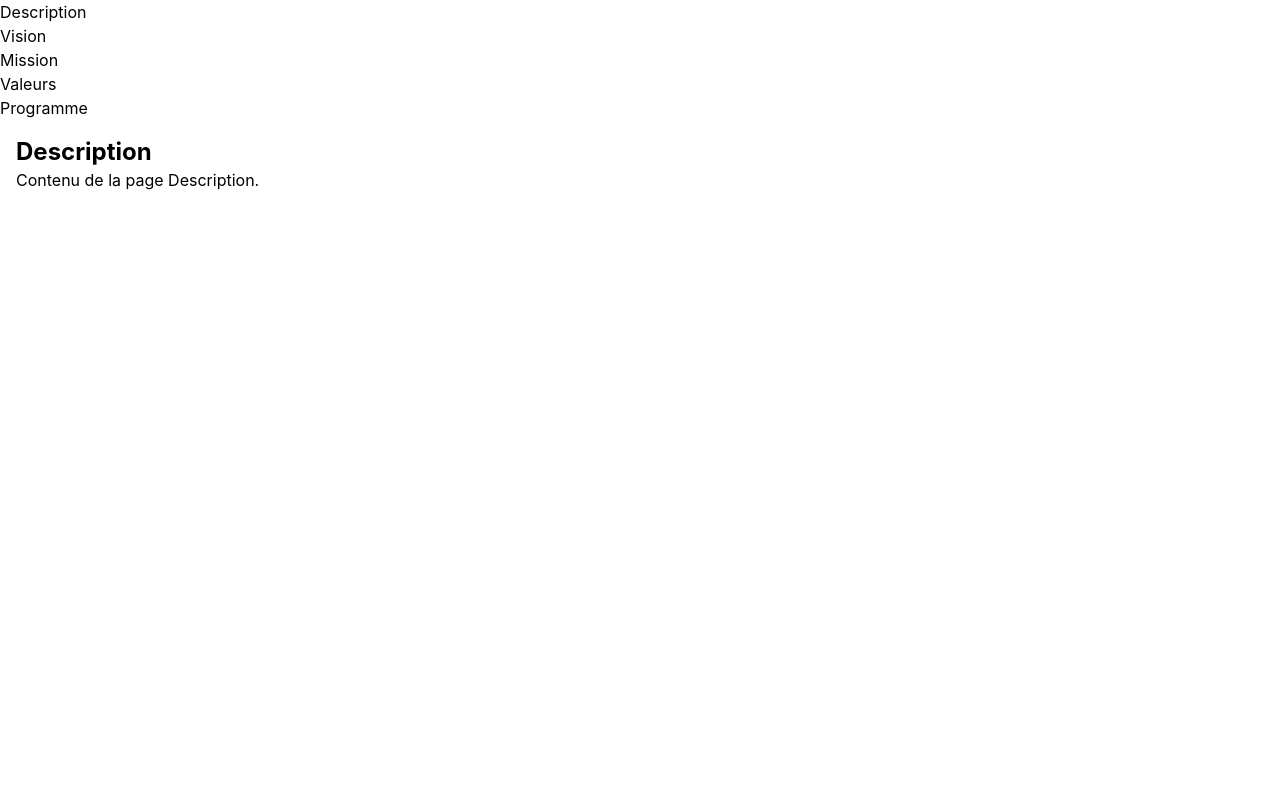
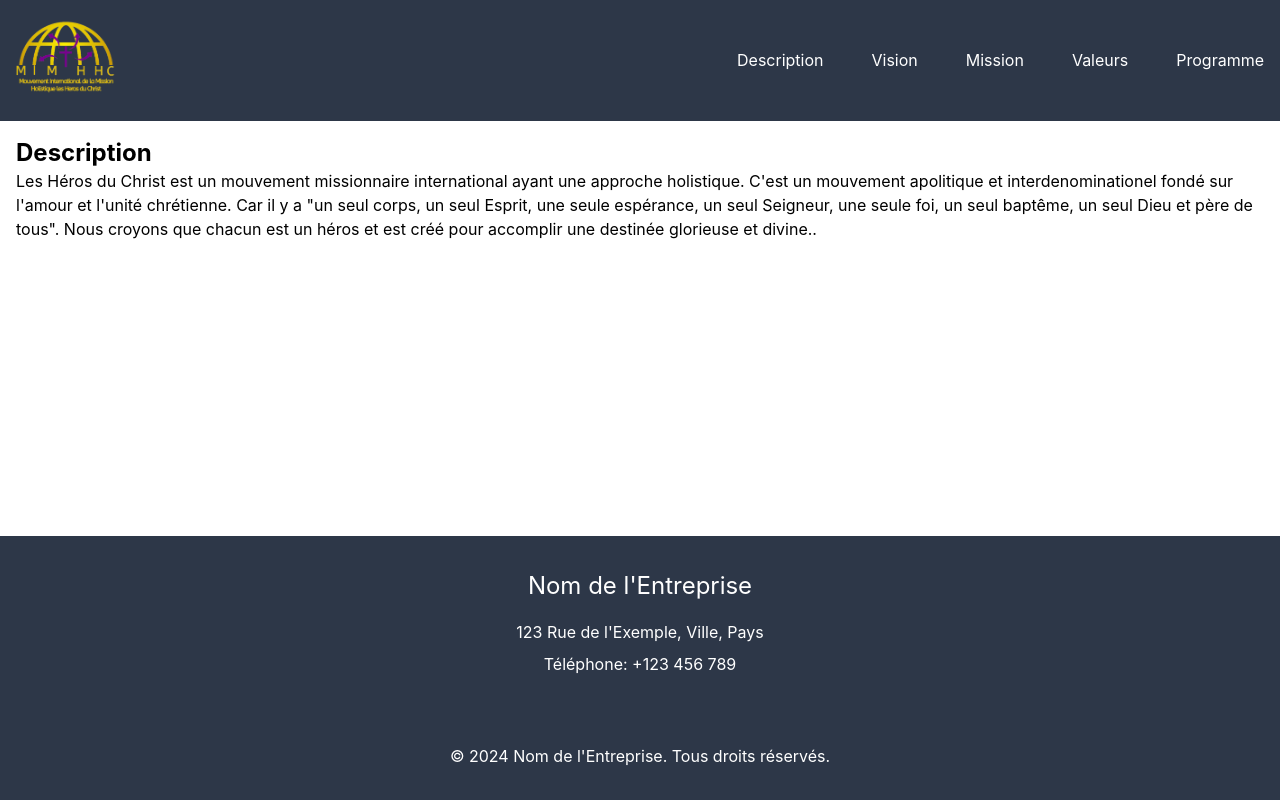
Before and after one commit to DavidAllakedet/mimhhc, a React (Create React App) app: page / in a window 1280 px wide. Built offline with nearby package versions, Linux system fonts and the light colour scheme.

Commit message:
ceation des autres pages

```diff
--- a/package.json
+++ b/package.json
@@ -10,6 +10,7 @@
     "react-dom": "^18.3.1",
     "react-router-dom": "^6.24.1",
     "react-scripts": "5.0.1",
+    "sass": "^1.77.6",
     "tailwindcss": "^3.4.4",
     "web-vitals": "^2.1.4"
   },
--- a/src/App.js
+++ b/src/App.js
@@ -1,6 +1,8 @@
-// src/App.js
+// App.js
 import React from 'react';
 import { BrowserRouter as Router, Route, Routes } from 'react-router-dom';
+import Header from './components/header/Header';  // Vérifiez l'importation du composant Header
+import Footer from './components/footer/Footer';  // Vérifiez l'importation du composant Footer
 import Description from './pages/Description';
 import Vision from './pages/Vision';
 import Mission from './pages/Mission';
@@ -11,15 +13,7 @@ function App() {
     return (
         <Router>
             <div>
-                <nav>
-                    <ul>
-                        <li><a href="/">Description</a></li>
-                        <li><a href="/vision">Vision</a></li>
-                        <li><a href="/mission">Mission</a></li>
-                        <li><a href="/valeurs">Valeurs</a></li>
-                        <li><a href="/programme">Programme</a></li>
-                    </ul>
-                </nav>
+                <Header />
                 <Routes>
                     <Route path="/" element={<Description />} />
                     <Route path="/vision" element={<Vision />} />
@@ -27,6 +21,7 @@ function App() {
                     <Route path="/valeurs" element={<Valeurs />} />
                     <Route path="/programme" element={<Programme />} />
                 </Routes>
+                <Footer />
             </div>
         </Router>
     );
--- /dev/null
+++ b/src/components/footer/Footer.js
@@ -0,0 +1,31 @@
+// src/components/Footer.js
+import React from 'react';
+import './Footer.scss';
+
+const Footer = () => {
+    return (
+        <footer className="footer">
+            <div className="footer-content">
+                <h3>Nom de l'Entreprise</h3>
+                <p>123 Rue de l'Exemple, Ville, Pays</p>
+                <p>Téléphone: +123 456 789</p>
+                <div className="social-links">
+                    <a href="https://facebook.com/example" target="_blank" rel="noopener noreferrer">
+                        <i className="fab fa-facebook"></i>
+                    </a>
+                    <a href="https://twitter.com/example" target="_blank" rel="noopener noreferrer">
+                        <i className="fab fa-twitter"></i>
+                    </a>
+                    <a href="https://linkedin.com/company/example" target="_blank" rel="noopener noreferrer">
+                        <i className="fab fa-linkedin"></i>
+                    </a>
+                </div>
+            </div>
+            <div className="footer-bottom">
+                <p>&copy; {new Date().getFullYear()} Nom de l'Entreprise. Tous droits réservés.</p>
+            </div>
+        </footer>
+    );
+};
+
+export default Footer;
--- /dev/null
+++ b/src/components/footer/Footer.scss
@@ -0,0 +1,42 @@
+/* src/components/Footer.scss */
+.footer {
+    background-color: #2d3748;
+    color: #fff;
+    padding: 2rem;
+    text-align: center;
+    position: absolute;
+    width: 100%;
+    bottom: 0;
+
+    .footer-content {
+        max-width: 800px;
+        margin: 0 auto;
+
+        h3 {
+            font-size: 1.5rem;
+            margin-bottom: 1rem;
+        }
+
+        p {
+            margin: 0.5rem 0;
+        }
+
+        .social-links {
+            margin-top: 1rem;
+
+            a {
+                color: #fff;
+                font-size: 1.5rem;
+                margin-right: 1rem;
+
+                &:hover {
+                    opacity: 0.8;
+                }
+            }
+        }
+    }
+
+    .footer-bottom {
+        margin-top: 1rem;
+    }
+}
--- a/src/components/header.js
+++ /dev/null
@@ -1,21 +0,0 @@
-// src/components/Header.js
-import React from 'react';
-import { Link } from 'react-router-dom';
-
-const Header = () => {
-    return (
-        <header className="bg-gray-800 p-4">
-            <nav>
-                <ul className="flex space-x-4">
-                    <li><Link to="/" className="text-white">Description</Link></li>
-                    <li><Link to="/vision" className="text-white">Vision</Link></li>
-                    <li><Link to="/mission" className="text-white">Mission</Link></li>
-                    <li><Link to="/valeurs" className="text-white">Valeurs</Link></li>
-                    <li><Link to="/programme" className="text-white">Programme</Link></li>
-                </ul>
-            </nav>
-        </header>
-    );
-};
-
-export default Header;
--- /dev/null
+++ b/src/components/header/Header.js
@@ -0,0 +1,26 @@
+// src/components/Header.js
+import React from 'react';
+import { Link } from 'react-router-dom';
+import './Header.scss';
+
+const Header = () => {
+    return (
+        <header>
+            <div>
+
+            </div>
+            <nav>
+            <img src="/logo.png" width="100px" height="100px" alt="Logo" />
+                <ul>
+                    <li><Link to="/">Description</Link></li>
+                    <li><Link to="/vision">Vision</Link></li>
+                    <li><Link to="/mission">Mission</Link></li>
+                    <li><Link to="/valeurs">Valeurs</Link></li>
+                    <li><Link to="/programme">Programme</Link></li>
+                </ul>
+            </nav>
+        </header>
+    );
+};
+
+export default Header;
--- /dev/null
+++ b/src/components/header/Header.scss
@@ -0,0 +1,38 @@
+/* src/components/Header.scss */
+header {
+    background-color: #2d3748;
+    padding: 1rem;
+
+
+
+    nav {
+
+        display: flex;
+        align-items: center;
+        justify-content: space-between;
+
+        img {
+            margin-right: 1rem;
+        }
+        ul {
+            display: flex;
+            flex-direction: row;
+            justify-content: flex-end;
+            gap: 3rem;
+            list-style-type: none;
+            margin: 0;
+            padding: 0;
+
+            li {
+                a {
+                    color: white;
+                    text-decoration: none;
+
+                    &:hover {
+                        color: #ecc94b;
+                    }
+                }
+            }
+        }
+    }
+}
--- a/src/pages/Description.js
+++ b/src/pages/Description.js
@@ -5,7 +5,8 @@ const Description = () => {
     return (
         <div className="p-4">
             <h1 className="text-2xl font-bold">Description</h1>
-            <p>Contenu de la page Description.</p>
+            <p>Les Héros du Christ est un mouvement missionnaire international ayant une approche holistique. C'est un mouvement apolitique et interdenominationel fondé sur l'amour et l'unité chrétienne. Car il y a "un seul corps, un seul Esprit, une seule espérance, un seul Seigneur, une seule foi, un seul baptême, un seul Dieu et père de tous".
+            Nous croyons que chacun est un héros et est créé pour accomplir une destinée glorieuse et divine..</p>
         </div>
     );
 };
--- a/src/pages/Mission.js
+++ b/src/pages/Mission.js
@@ -0,0 +1,14 @@
+// src/pages/Description.js
+import React from 'react';
+
+const Mission = () => {
+    return (
+        <div className="p-4">
+            <h1 className="text-2xl font-bold">Mission</h1>
+            <p>Les Héros du Christ est un mouvement missionnaire international ayant une approche holistique. C'est un mouvement apolitique et interdenominationel fondé sur l'amour et l'unité chrétienne. Car il y a "un seul corps, un seul Esprit, une seule espérance, un seul Seigneur, une seule foi, un seul baptême, un seul Dieu et père de tous".
+            Nous croyons que chacun est un héros et est créé pour accomplir une destinée glorieuse et divine..</p>
+        </div>
+    );
+};
+
+export default Mission;
--- a/src/pages/Programme.js
+++ b/src/pages/Programme.js
@@ -0,0 +1,14 @@
+// src/pages/Description.js
+import React from 'react';
+
+const Programme = () => {
+    return (
+        <div className="p-4">
+            <h1 className="text-2xl font-bold">Programme</h1>
+            <p>Les Héros du Christ est un mouvement missionnaire international ayant une approche holistique. C'est un mouvement apolitique et interdenominationel fondé sur l'amour et l'unité chrétienne. Car il y a "un seul corps, un seul Esprit, une seule espérance, un seul Seigneur, une seule foi, un seul baptême, un seul Dieu et père de tous".
+            Nous croyons que chacun est un héros et est créé pour accomplir une destinée glorieuse et divine..</p>
+        </div>
+    );
+};
+
+export default Programme;
--- a/src/pages/Valeurs.js
+++ b/src/pages/Valeurs.js
@@ -0,0 +1,14 @@
+// src/pages/Description.js
+import React from 'react';
+
+const Valeurs = () => {
+    return (
+        <div className="p-4">
+            <h1 className="text-2xl font-bold">Valeurs</h1>
+            <p>Les Héros du Christ est un mouvement missionnaire international ayant une approche holistique. C'est un mouvement apolitique et interdenominationel fondé sur l'amour et l'unité chrétienne. Car il y a "un seul corps, un seul Esprit, une seule espérance, un seul Seigneur, une seule foi, un seul baptême, un seul Dieu et père de tous".
+            Nous croyons que chacun est un héros et est créé pour accomplir une destinée glorieuse et divine..</p>
+        </div>
+    );
+};
+
+export default Valeurs;
--- a/src/pages/Vision.js
+++ b/src/pages/Vision.js
@@ -0,0 +1,14 @@
+// src/pages/Description.js
+import React from 'react';
+
+const Vision = () => {
+    return (
+        <div className="p-4">
+            <h1 className="text-2xl font-bold">Vision</h1>
+            <p>Les Héros du Christ est un mouvement missionnaire international ayant une approche holistique. C'est un mouvement apolitique et interdenominationel fondé sur l'amour et l'unité chrétienne. Car il y a "un seul corps, un seul Esprit, une seule espérance, un seul Seigneur, une seule foi, un seul baptême, un seul Dieu et père de tous".
+            Nous croyons que chacun est un héros et est créé pour accomplir une destinée glorieuse et divine..</p>
+        </div>
+    );
+};
+
+export default Vision;
```
Also changed, not shown: public/logo.png (added), 1 other file (tests, documents, lock files or other folders).
